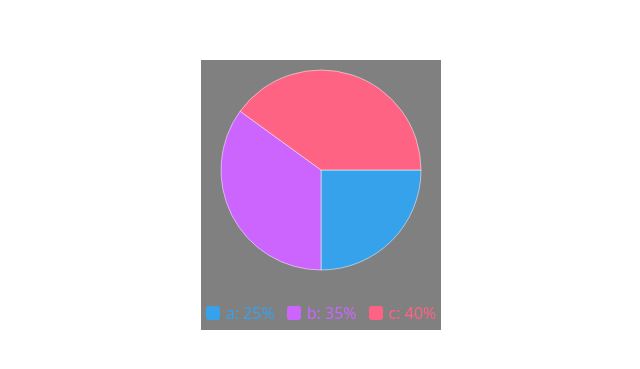
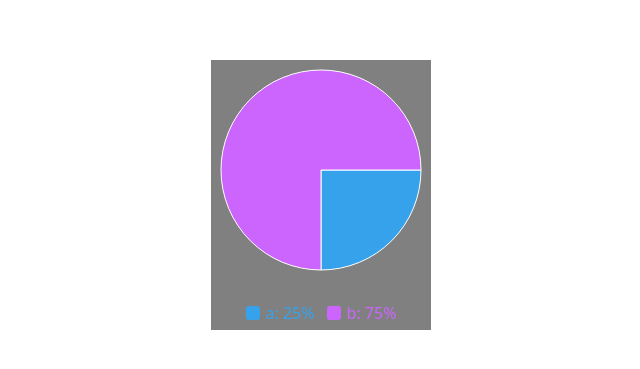
Before and after one commit to abkr020/pie-chart-by-svg, a React (Vite) app: page / in a window 1280 px wide. Shown: the part 205-574 px from the top of the page, without its empty margins (319-959 px from the left). Built offline with nearby package versions, Linux system fonts and the light colour scheme; the HTML template or start-up script is replaced by a standard one.

Commit message:
next add arrow showing that circle part

```diff
--- a/src/App.tsx
+++ b/src/App.tsx
@@ -7,8 +7,8 @@ import PieChart from './components/PieChart';
 const App: React.FC = () => {
   const chartData = [
     { label: "a", value: 25, color: "#36a2eb" },
-    { label: "b", value: 35, color: "#cc65fe" },
-    { label: "c", value: 40, color: "#ff6384" },
+    { label: "b", value: 75, color: "#cc65fe" },
+    // { label: "c", value: 40, color: "#ff6384" },
     // { label: "D", value: 10, color: "#ffce56" },
     // { label: "e", value: 20, color: "#ffce56" },
   ];
--- a/src/components/PieChart.tsx
+++ b/src/components/PieChart.tsx
@@ -9,51 +9,44 @@ type PieData = {
 type Props = {
     data: PieData[];
     radius?: number;
+    innerRadius?: number; // <-- NEW
 };
 
 const getArcPath = (
     cx: number,
     cy: number,
-    radius: number,
+    outerR: number,
+    innerR: number,
     startAngle: number,
     endAngle: number
 ): string => {
-    const start = {
-        x: cx + radius * Math.cos(startAngle),
-        y: cy + radius * Math.sin(startAngle),
-    };
-
-    const end = {
-        x: cx + radius * Math.cos(endAngle),
-        y: cy + radius * Math.sin(endAngle),
-    };
+    const polarToCartesian = (r: number, angle: number) => ({
+        x: cx + r * Math.cos(angle),
+        y: cy + r * Math.sin(angle),
+    });
 
     const largeArcFlag = endAngle - startAngle > Math.PI ? 1 : 0;
 
-    // console.log("  ↪ Arc Start:", start);
-    // console.log("  ↪ Arc End:", end);
-    // console.log("  ↪ Large Arc Flag:", largeArcFlag);
+    const outerStart = polarToCartesian(outerR, startAngle);
+    const outerEnd = polarToCartesian(outerR, endAngle);
+    const innerEnd = polarToCartesian(innerR, endAngle);
+    const innerStart = polarToCartesian(innerR, startAngle);
 
-    const path = [
-        `M ${cx} ${cy}`,
-        `L ${start.x} ${start.y}`,
-        `A ${radius} ${radius} 0 ${largeArcFlag} 1 ${end.x} ${end.y}`,
-        "Z",
+    return [
+        `M ${outerStart.x} ${outerStart.y}`,
+        `A ${outerR} ${outerR} 0 ${largeArcFlag} 1 ${outerEnd.x} ${outerEnd.y}`,
+        `L ${innerEnd.x} ${innerEnd.y}`,
+        `A ${innerR} ${innerR} 0 ${largeArcFlag} 0 ${innerStart.x} ${innerStart.y}`,
+        `Z`,
     ].join(" ");
-
-    // console.log("  ↪ SVG Path:", path);
-    return path;
 };
 
-const PieChart: React.FC<Props> = ({ data, radius = 100 }) => {
+const PieChart: React.FC<Props> = ({ data, radius = 100, innerRadius = 0 }) => {
     const cx = radius + 5;
     const cy = radius + 5;
     let startAngle = 0;
     const [hoveredIndex, setHoveredIndex] = useState<number | null>(null);
     const [tooltipPos, setTooltipPos] = useState<{ x: number; y: number } | null>(null);
-
-    // console.log("🔵 Rendering Pie Chart");
-    // console.log("👉 Center:", { cx, cy });
 
     return (
         <div style={{ textAlign: "center", padding: '5px' }}>
@@ -63,18 +56,23 @@ const PieChart: React.FC<Props> = ({ data, radius = 100 }) => {
                     const endAngle = startAngle + sliceAngle;
 
                     const isHovered = index === hoveredIndex;
-                    const updatedRadious = (isHovered ? radius + 3 : radius)
-                    const path = getArcPath(cx, cy, updatedRadious, startAngle, endAngle);
+                    const updatedRadious = (isHovered ? radius + 5 : radius)
+                    const updatedInnerRadious = (isHovered ? innerRadius - 5 : innerRadius)
+                    const path = getArcPath(cx, cy, updatedRadious, updatedInnerRadious, startAngle, endAngle);
+                    console.log('path====', path);
 
                     console.log("aaaa", isHovered);
 
+
                     const pathElement = (
+                        <>
+
                             <path
                                 key={index}
                                 d={path}
                                 fill={slice.color}
-                            stroke="#fff"
-                            strokeWidth={isHovered ? 1 : 0.5}
+                                stroke={isHovered ? slice.color : '#fff'}
+                                strokeWidth={isHovered ? 2 : 1}
                                 opacity={hoveredIndex === null || isHovered ? 1 : 0.5}
                                 onMouseEnter={(e) => {
                                     setTooltipPos({ x: e.clientX, y: e.clientY })
@@ -84,11 +82,25 @@ const PieChart: React.FC<Props> = ({ data, radius = 100 }) => {
                                     setHoveredIndex(null)
                                     setTooltipPos(null);
                                 }}
-                        // onMouseMove={(e) => {
-                        //     setTooltipPos({ x: e.clientX, y: e.clientY });
-                        // }}
                             />
+                            {
+                                hoveredIndex !== null && (
+                                    <text
+                                        x={cx}
+                                        y={cy}
+                                        textAnchor="middle"
+                                        dominantBaseline="middle"
+                                        fontSize="16"
+                                        fontWeight="bold"
+                                        fill={data[hoveredIndex].color}
+                                    >
+                                        {data[hoveredIndex].label}
+                                    </text>
+                                )
+                            }
+                        </>
                     );
+                    {/* Center label */ }
 
                     startAngle = endAngle;
                     return pathElement;
```
Lines whose indentation alone changed are shown as unchanged.
